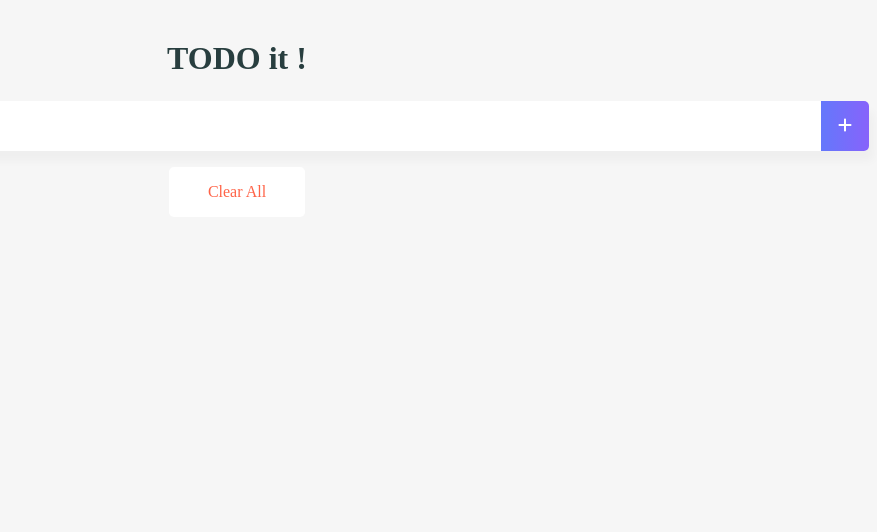
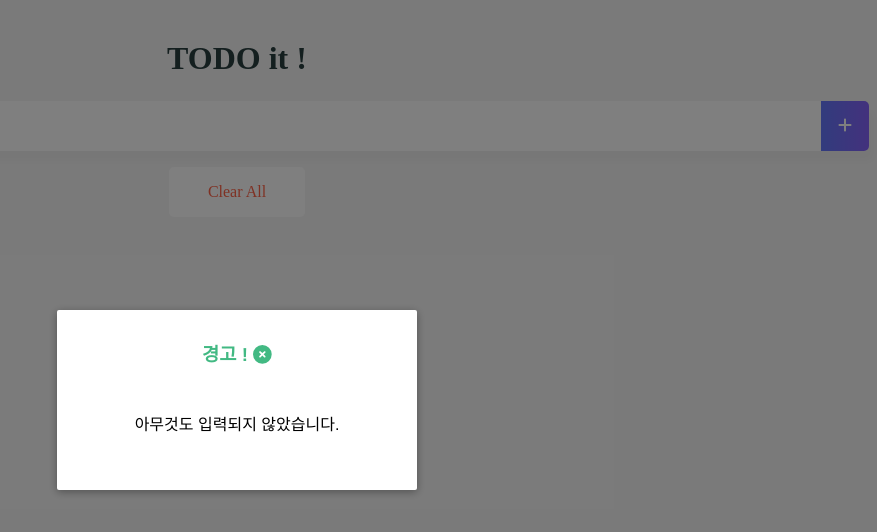
Before and after one commit to SuzinRoh/vue-intermediate, a Vue app in the folder vue-todo/: page / in a window 1280 px wide. Both pictures are taken after a click on the element 1248 px from the left and 126 px from the top of the page. Shown: the top 532 px of the page, without its empty margins (403-1280 px from the left). Built offline with nearby package versions, Linux system fonts and the light colour scheme.

Commit message:
모달, 트랜지션 추가

```diff
--- a/vue-todo/src/components/TodoInput.vue
+++ b/vue-todo/src/components/TodoInput.vue
@@ -4,14 +4,35 @@
       <span class="addContainer" v-on:click="addTodo">
         <font-awesome-icon :icon="['fas', 'plus']" class="addIcon" />
       </span>
+
+      <AlertModal v-if="showModal" @close="showModal = true">
+        <template v-slot:header>
+          <h3>
+            경고 !
+            <font-awesome-icon :icon="['fas','circle-xmark']"
+              class="closeModalBtn" @click="showModal = false"/>
+          </h3>
+        </template>
+        <template v-slot:body>
+          아무것도 입력되지 않았습니다.
+        </template>
+        <template v-slot:footer>
+          <div v-on:close="closeModal">
+
+          </div>
+        </template>
+      </AlertModal>
   </div>
 </template>
 
 <script>
+import AlertModal from './common/AlertModal.vue'
+
 export default {
   data: function() {
     return {
       newTodoItem: ''
+      , showModal: false
     }
   }
   , methods: {
@@ -19,11 +40,16 @@ export default {
       if (this.newTodoItem !== '') {
         this.$emit('throwTodoItem', this.newTodoItem);
         this.clearInput();
+      } else {
+        this.showModal = !this.showModal;
       }
     }
     , clearInput: function() {
        this.newTodoItem = '';
     }
+  }
+  , components: {
+    AlertModal
   }
 }
 </script>
@@ -57,4 +83,8 @@ export default {
   .addIcon {
     color: white;
   }
+
+  .closeModalBtn {
+    color: #42b983;
+  }
 </style>
--- a/vue-todo/src/components/TodoList.vue
+++ b/vue-todo/src/components/TodoList.vue
@@ -1,6 +1,6 @@
 <template>
   <div>
-      <ul>
+     <transition-group name="list" tag="ul">
         <li v-for="(todoItem, index) in propsdata" v-bind:key="todoItem.item" class="shadow">
           <span class="checkBtn" v-bind:class="{checkBtnCompleted: todoItem.completed}" v-on:click="toggleComplete(todoItem, index)">
               <font-awesome-icon :icon="['fas', 'check']" />
@@ -10,7 +10,7 @@
               <font-awesome-icon :icon="['fas', 'circle-minus']" />
           </span>
         </li>
-      </ul>
+      </transition-group>
   </div>
 </template>
 
@@ -69,4 +69,13 @@ export default {
     text-decoration: line-through;
     color: #b3adad;
   }
+
+  /**  list item transition effect */
+  .list-enter-active, .list-leave-active {
+    transition: all 0.5s;
+  }
+  .list-enter-from, .list-leave-to {
+    opacity: 0;
+    transform: translateY(30px);
+  }
 </style>
--- /dev/null
+++ b/vue-todo/src/components/common/AlertModal.vue
@@ -0,0 +1,95 @@
+<template>
+  <transition name="modal">
+        <div class="modal-mask">
+          <div class="modal-wrapper">
+            <div class="modal-container">
+            <!-- 모달헤더 -->
+              <div class="modal-header">
+                <slot name="header">
+                  default header
+                </slot>
+              </div>
+            <!-- 바디 -->
+              <div class="modal-body">
+                <slot name="body">
+                  default body
+                </slot>
+              </div>
+            </div>
+          </div>
+        </div>
+      </transition>
+</template>
+
+<script>
+export default {
+
+}
+</script>
+
+<style>
+ .modal-mask {
+  position: fixed;
+  z-index: 9998;
+  top: 0;
+  left: 0;
+  width: 100%;
+  height: 100%;
+  background-color: rgba(0, 0, 0, 0.5);
+  display: table;
+  transition: opacity 0.3s ease;
+}
+
+.modal-wrapper {
+  display: table-cell;
+  vertical-align: middle;
+}
+
+.modal-container {
+  width: 300px;
+  margin: 0px auto;
+  padding: 20px 30px;
+  background-color: #fff;
+  border-radius: 2px;
+  box-shadow: 0 2px 8px rgba(0, 0, 0, 0.33);
+  transition: all 0.3s ease;
+  font-family: Helvetica, Arial, sans-serif;
+}
+
+.modal-header h3 {
+  margin-top: 0;
+  color: #42b983;
+}
+
+.modal-body {
+  margin: 20px 0;
+}
+
+.modal-default-button {
+  float: right;
+}
+
+/*
+ * The following styles are auto-applied to elements with
+ * transition="modal" when their visibility is toggled
+ * by Vue.js.
+ *
+ * You can easily play with the modal transition by editing
+ * these styles.
+ */
+
+.modal-enter-from {
+  opacity: 0;
+}
+
+.modal-leave-active {
+  opacity: 0;
+}
+
+.modal-enter .modal-container,
+.modal-leave-active .modal-container {
+  -webkit-transform: scale(1.1);
+  transform: scale(1.1);
+}
+
+</style>
--- a/vue-todo/src/main.js
+++ b/vue-todo/src/main.js
@@ -1,5 +1,6 @@
 import { createApp } from 'vue'
 import App from './App.vue'
+
 
 import { library } from "@fortawesome/fontawesome-svg-core";
 import { fas } from "@fortawesome/free-solid-svg-icons";
```
